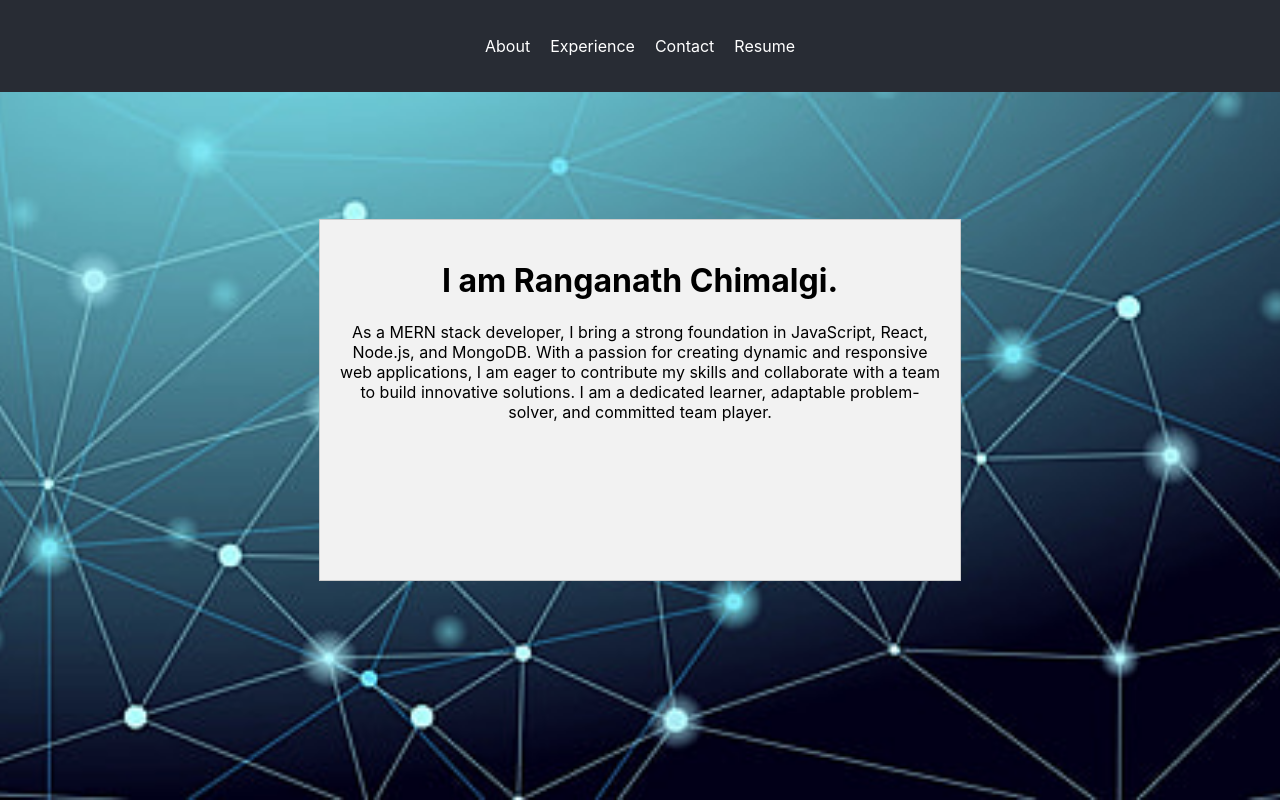
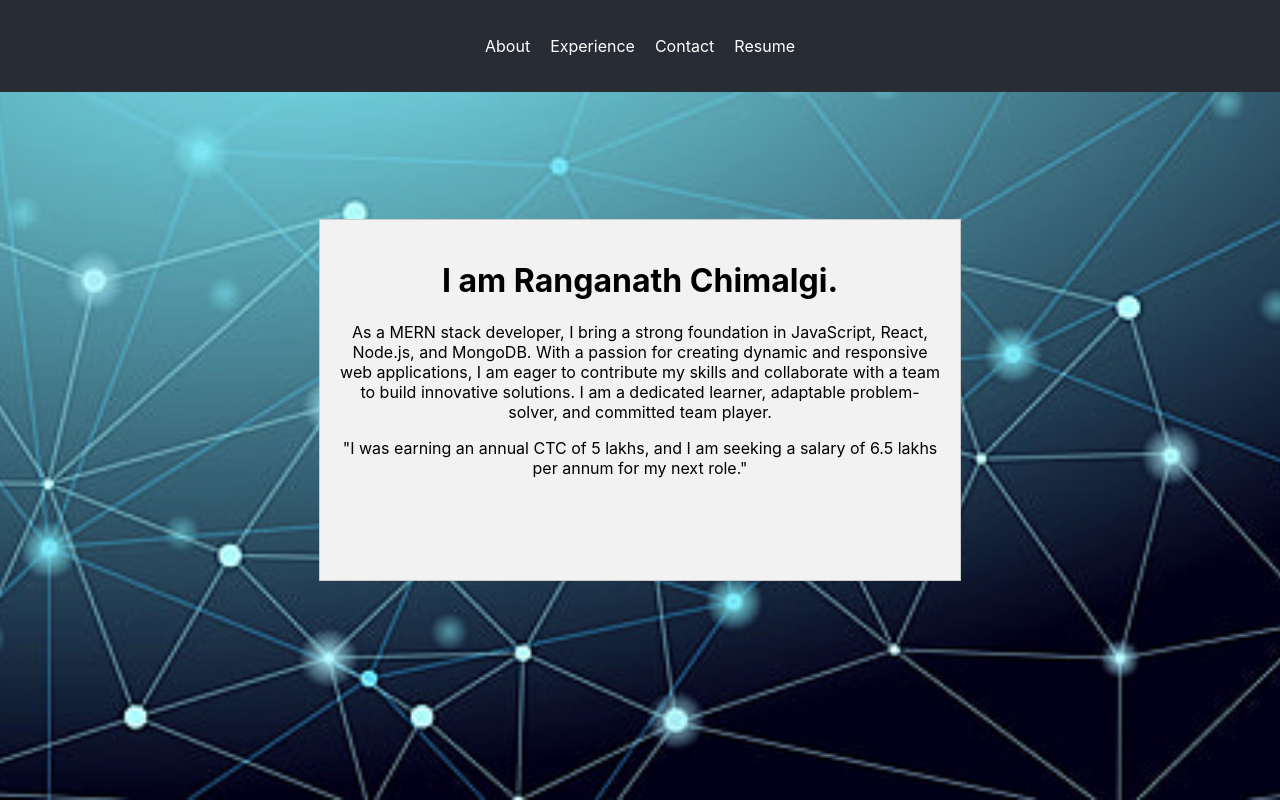
Before and after one commit to rangachimalgi/resume, a React (Create React App) app: page / in a window 1280 px wide. Built offline with nearby package versions, Linux system fonts and the light colour scheme.

Commit message:
added paragraph

```diff
--- a/src/components/About.js
+++ b/src/components/About.js
@@ -14,7 +14,10 @@ function About() {
           dedicated learner, adaptable problem-solver, and committed team
           player.
         </p>
-        {/* Add more content and design elements as needed */}
+        <p>
+          "I was earning an annual CTC of 5 lakhs, and I am seeking a
+          salary of 6.5 lakhs per annum for my next role."
+        </p>
       </div>
     </div>
   );
```
